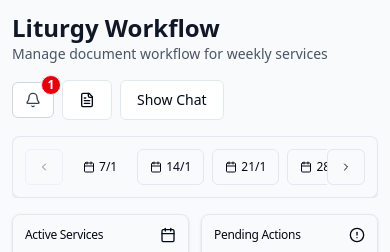
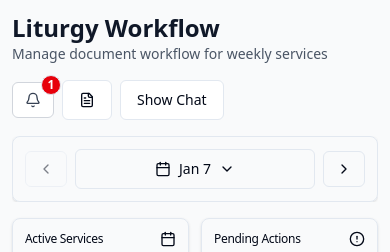
Before and after one commit to noturnachs/gkin, a React (Vite) app: page / in a window 390 px wide. Shown: the top 252 px of the page. Built offline with nearby package versions, Linux system fonts and the light colour scheme.

Commit message:
Update week-selector.jsx

```diff
--- a/src/components/week-selector.jsx
+++ b/src/components/week-selector.jsx
@@ -1,6 +1,7 @@
+import { useState, useRef, useEffect } from "react";
 import { Button } from "./ui/button";
 import { Card, CardContent } from "./ui/card";
-import { ChevronLeft, ChevronRight, Calendar } from "lucide-react";
+import { ChevronLeft, ChevronRight, Calendar, ChevronDown } from "lucide-react";
 
 const weeks = [
   { date: "2024-01-07", title: "January 7, 2024", status: "active" },
@@ -11,6 +12,28 @@ const weeks = [
 
 export function WeekSelector({ selectedWeek, onWeekChange }) {
   const currentIndex = weeks.findIndex((w) => w.date === selectedWeek);
+  const [showDropdown, setShowDropdown] = useState(false);
+  const dropdownRef = useRef(null);
+  const buttonRef = useRef(null);
+
+  // Close dropdown when clicking outside
+  useEffect(() => {
+    const handleClickOutside = (event) => {
+      if (
+        dropdownRef.current &&
+        buttonRef.current &&
+        !dropdownRef.current.contains(event.target) &&
+        !buttonRef.current.contains(event.target)
+      ) {
+        setShowDropdown(false);
+      }
+    };
+
+    document.addEventListener("mousedown", handleClickOutside);
+    return () => {
+      document.removeEventListener("mousedown", handleClickOutside);
+    };
+  }, []);
 
   const goToPrevious = () => {
     if (currentIndex > 0) {
@@ -24,35 +47,94 @@ export function WeekSelector({ selectedWeek, onWeekChange }) {
     }
   };
 
+  const formatShortDate = (dateString) => {
+    const date = new Date(dateString);
+    return date.toLocaleDateString('en-US', {
+      month: 'short',
+      day: 'numeric'
+    });
+  };
+
   return (
-    <Card>
+    <Card className="relative z-20">
       <CardContent className="p-3 md:p-4">
-        <div className="flex items-center justify-between">
-          <Button variant="outline" size="sm" onClick={goToPrevious} disabled={currentIndex <= 0} className="text-xs md:text-sm">
-            <ChevronLeft className="w-3 h-3 md:w-4 md:h-4" />
-            <span className="hidden md:inline">Previous</span>
+        {/* Desktop View */}
+        <div className="hidden md:flex items-center justify-between">
+          <Button variant="outline" size="sm" onClick={goToPrevious} disabled={currentIndex <= 0}>
+            <ChevronLeft className="w-4 h-4" />
+            Previous
           </Button>
 
-          <div className="flex items-center gap-2 md:gap-4 overflow-x-auto px-2 hide-scrollbar">
+          <div className="flex items-center gap-4">
             {weeks.map((week) => (
               <Button
                 key={week.date}
                 variant={selectedWeek === week.date ? "default" : "outline"}
                 size="sm"
                 onClick={() => onWeekChange(week.date)}
-                className="flex items-center gap-1 md:gap-2 whitespace-nowrap text-xs md:text-sm"
+                className="flex items-center gap-2"
               >
-                <Calendar className="w-3 h-3 md:w-4 md:h-4" />
-                <span className="hidden md:inline">{week.title}</span>
-                <span className="md:hidden">{new Date(week.date).getDate()}/{new Date(week.date).getMonth() + 1}</span>
+                <Calendar className="w-4 h-4" />
+                {week.title}
               </Button>
             ))}
           </div>
 
-          <Button variant="outline" size="sm" onClick={goToNext} disabled={currentIndex >= weeks.length - 1} className="text-xs md:text-sm">
-            <span className="hidden md:inline">Next</span>
-            <ChevronRight className="w-3 h-3 md:w-4 md:h-4" />
+          <Button variant="outline" size="sm" onClick={goToNext} disabled={currentIndex >= weeks.length - 1}>
+            Next
+            <ChevronRight className="w-4 h-4" />
           </Button>
+        </div>
+
+        {/* Mobile View */}
+        <div className="md:hidden">
+          <div className="flex items-center justify-between">
+            <Button variant="outline" size="sm" onClick={goToPrevious} disabled={currentIndex <= 0}>
+              <ChevronLeft className="w-4 h-4" />
+            </Button>
+
+            <div className="relative flex-1 mx-2">
+              <Button
+                ref={buttonRef}
+                variant="outline"
+                className="flex items-center justify-center gap-2 w-full"
+                onClick={() => setShowDropdown(!showDropdown)}
+              >
+                <Calendar className="w-4 h-4" />
+                <span>{formatShortDate(selectedWeek)}</span>
+                <ChevronDown className="w-4 h-4" />
+              </Button>
+
+              {showDropdown && (
+                <div
+                  ref={dropdownRef}
+                  className="fixed left-1/2 transform -translate-x-1/2 mt-1 w-64 bg-white border border-gray-200 rounded-md shadow-lg z-50"
+                  style={{
+                    top: buttonRef.current ? buttonRef.current.getBoundingClientRect().bottom + window.scrollY + 5 : 'auto',
+                    maxHeight: '200px',
+                    overflowY: 'auto'
+                  }}
+                >
+                  {weeks.map((week) => (
+                    <div
+                      key={week.date}
+                      className={`p-2 ${selectedWeek === week.date ? 'bg-primary text-primary-foreground' : 'hover:bg-gray-100'} cursor-pointer`}
+                      onClick={() => {
+                        onWeekChange(week.date);
+                        setShowDropdown(false);
+                      }}
+                    >
+                      {new Date(week.date).toLocaleDateString('en-US', { month: 'long', day: 'numeric', year: 'numeric' })}
+                    </div>
+                  ))}
+                </div>
+              )}
+            </div>
+
+            <Button variant="outline" size="sm" onClick={goToNext} disabled={currentIndex >= weeks.length - 1}>
+              <ChevronRight className="w-4 h-4" />
+            </Button>
+          </div>
         </div>
       </CardContent>
     </Card>
```
